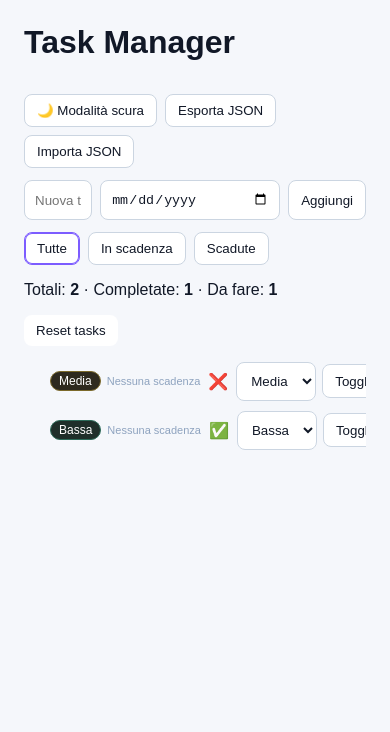
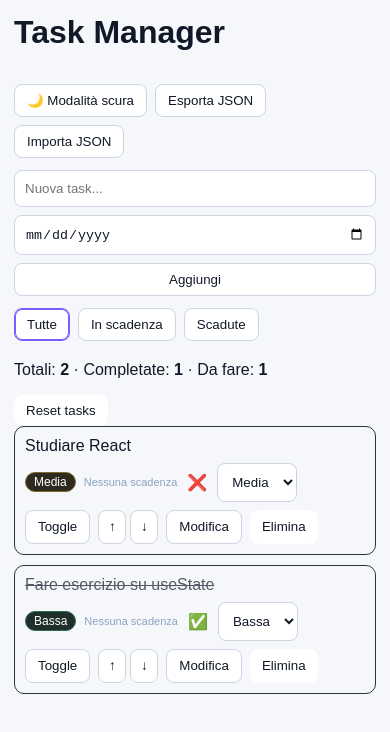
Before and after one commit to iqtron/task-manager, a React (Vite) app: page / in a window 390 px wide. Shown: the top 732 px of the page. Built offline with nearby package versions, Linux system fonts and the light colour scheme.

Commit message:
Improve mobile layout and add touch reorder fallback

```diff
--- a/src/App.css
+++ b/src/App.css
@@ -130,6 +130,7 @@ button:hover {
   flex-wrap: nowrap;
   overflow-x: auto;
   white-space: nowrap;
+  -webkit-overflow-scrolling: touch;
 }
 
 .task-item.dragging {
@@ -140,6 +141,18 @@ button:hover {
   cursor: grab;
   color: #8ea3bf;
   user-select: none;
+}
+
+.move-buttons {
+  display: none;
+  align-items: center;
+  gap: 4px;
+}
+
+.move-buttons button {
+  height: 28px;
+  min-width: 28px;
+  padding: 0;
 }
 
 .task-item.overdue {
@@ -253,3 +266,56 @@ button.danger {
 button.danger:hover {
   background: #b91c1c;
 }
+
+@media (max-width: 768px) {
+  .app {
+    padding: 14px;
+  }
+
+  .top-bar {
+    align-items: flex-start;
+  }
+
+  .add-row {
+    grid-template-columns: 1fr;
+  }
+
+  .add-row button {
+    width: 100%;
+  }
+
+  .filters {
+    overflow-x: auto;
+    padding-bottom: 4px;
+  }
+
+  .task-list {
+    list-style: none;
+    padding-left: 0;
+    margin: 0;
+  }
+
+  .task-item {
+    flex-wrap: wrap;
+    overflow-x: visible;
+    white-space: normal;
+    cursor: default;
+    gap: 8px;
+    padding: 10px;
+    border: 1px solid #2c3444;
+    border-radius: 10px;
+  }
+
+  .task-text {
+    flex: 1 1 100%;
+    white-space: normal;
+  }
+
+  .drag-hint {
+    display: none;
+  }
+
+  .move-buttons {
+    display: inline-flex;
+  }
+}
--- a/src/App.jsx
+++ b/src/App.jsx
@@ -197,6 +197,24 @@ export default function App() {
     setDraggedTaskId(null);
   }
 
+  function moveTask(id, direction) {
+    setTasks((prevTasks) => {
+      const ordered = [...prevTasks].sort((a, b) => (a.order ?? 0) - (b.order ?? 0));
+      const index = ordered.findIndex((task) => task.id === id);
+      if (index < 0) return prevTasks;
+
+      const targetIndex = direction === "up" ? index - 1 : index + 1;
+      if (targetIndex < 0 || targetIndex >= ordered.length) return prevTasks;
+
+      const next = [...ordered];
+      [next[index], next[targetIndex]] = [next[targetIndex], next[index]];
+      const withOrder = next.map((task, idx) => ({ ...task, order: idx }));
+
+      const byId = new Map(withOrder.map((task) => [task.id, task]));
+      return prevTasks.map((task) => byId.get(task.id) ?? task);
+    });
+  }
+
   function exportTasks() {
     const payload = JSON.stringify(tasks, null, 2);
     const blob = new Blob([payload], { type: "application/json" });
@@ -292,6 +310,7 @@ export default function App() {
           onEdit={editTask}
           onPriorityChange={changePriority}
           onReorderTask={reorderTasks}
+          onMoveTask={moveTask}
           onDragStart={setDraggedTaskId}
           draggedTaskId={draggedTaskId}
         />
--- a/src/components/TaskItem.jsx
+++ b/src/components/TaskItem.jsx
@@ -51,7 +51,7 @@ function getDueStatus(value, done) {
   return null;
 }
 
-function TaskItem({ task, onToggle, onDelete, onEdit, onPriorityChange, onReorderTask, onDragStart, isDragging, draggedTaskId }) {
+function TaskItem({ task, index, total, onToggle, onDelete, onEdit, onPriorityChange, onReorderTask, onMoveTask, onDragStart, isDragging, draggedTaskId }) {
   const [isEditing, setIsEditing] = useState(false);
   const [draftText, setDraftText] = useState(task.text);
   const [draftDueDate, setDraftDueDate] = useState(task.dueDate ?? "");
@@ -140,6 +140,24 @@ function TaskItem({ task, onToggle, onDelete, onEdit, onPriorityChange, onReorde
 
           <button onClick={() => onToggle(task.id)}>Toggle</button>
           <span className="drag-hint">⋮⋮</span>
+          <div className="move-buttons" aria-label="Riordina task">
+            <button
+              type="button"
+              onClick={() => onMoveTask?.(task.id, "up")}
+              disabled={index === 0}
+              title="Sposta su"
+            >
+              ↑
+            </button>
+            <button
+              type="button"
+              onClick={() => onMoveTask?.(task.id, "down")}
+              disabled={index === total - 1}
+              title="Sposta giù"
+            >
+              ↓
+            </button>
+          </div>
           <button onClick={startEdit}>Modifica</button>
           <button className="danger" onClick={() => onDelete(task.id)}>
             Elimina
--- a/src/components/TaskList.jsx
+++ b/src/components/TaskList.jsx
@@ -1,21 +1,24 @@
 import TaskItem from "./TaskItem";
 
-function TaskList({ tasks, onToggle, onDelete, onEdit, onPriorityChange, onReorderTask, onDragStart, draggedTaskId }) {
+function TaskList({ tasks, onToggle, onDelete, onEdit, onPriorityChange, onReorderTask, onMoveTask, onDragStart, draggedTaskId }) {
   if (tasks.length === 0) {
     return <p>Nessuna task da mostrare.</p>;
   }
 
   return (
     <ul className="task-list">
-      {tasks.map((task) => (
+      {tasks.map((task, index) => (
         <TaskItem
           key={task.id}
           task={task}
+          index={index}
+          total={tasks.length}
           onToggle={onToggle}
           onDelete={onDelete}
           onEdit={onEdit}
           onPriorityChange={onPriorityChange}
           onReorderTask={onReorderTask}
+          onMoveTask={onMoveTask}
           onDragStart={onDragStart}
           isDragging={draggedTaskId === task.id}
           draggedTaskId={draggedTaskId}
```
